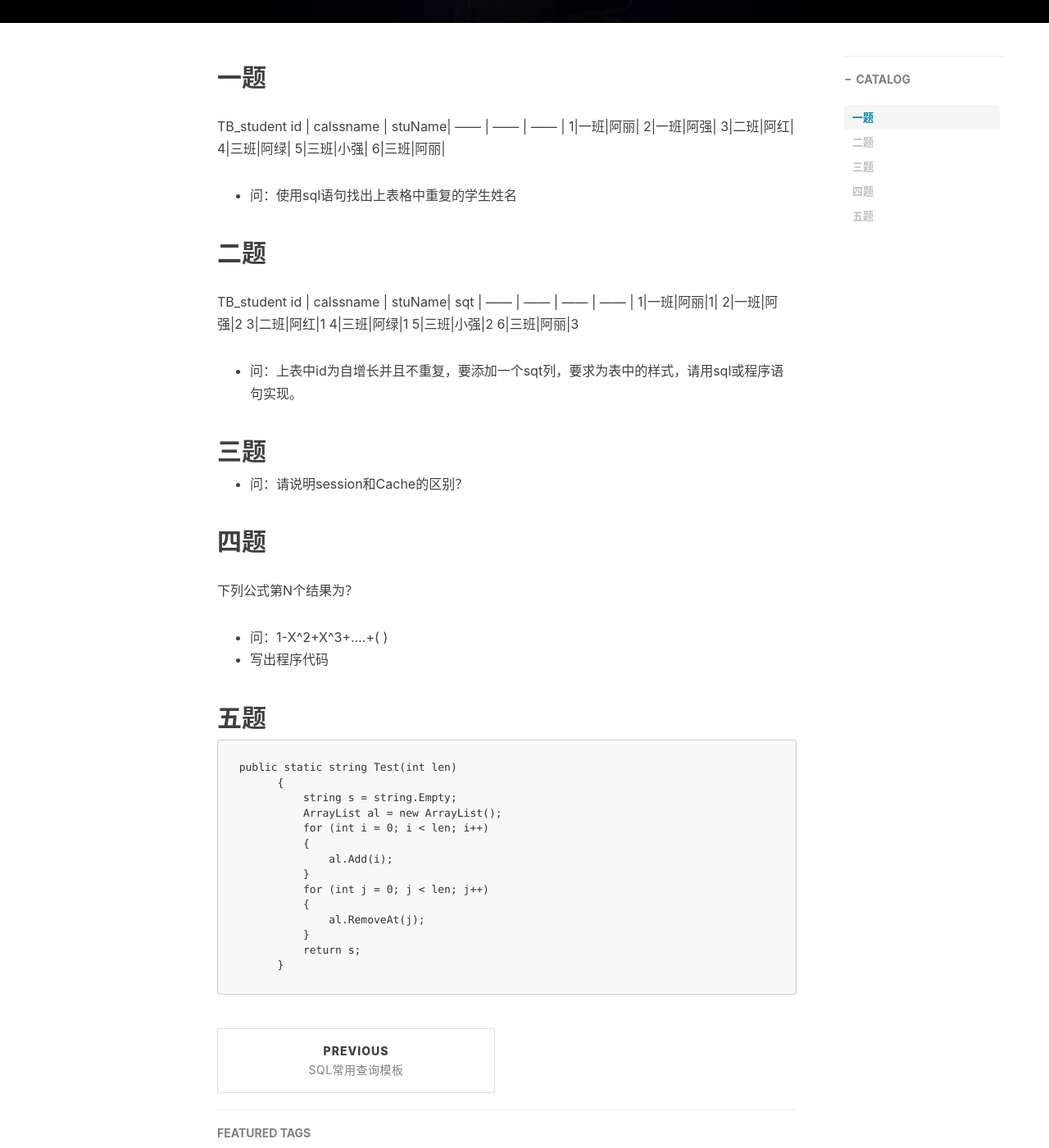
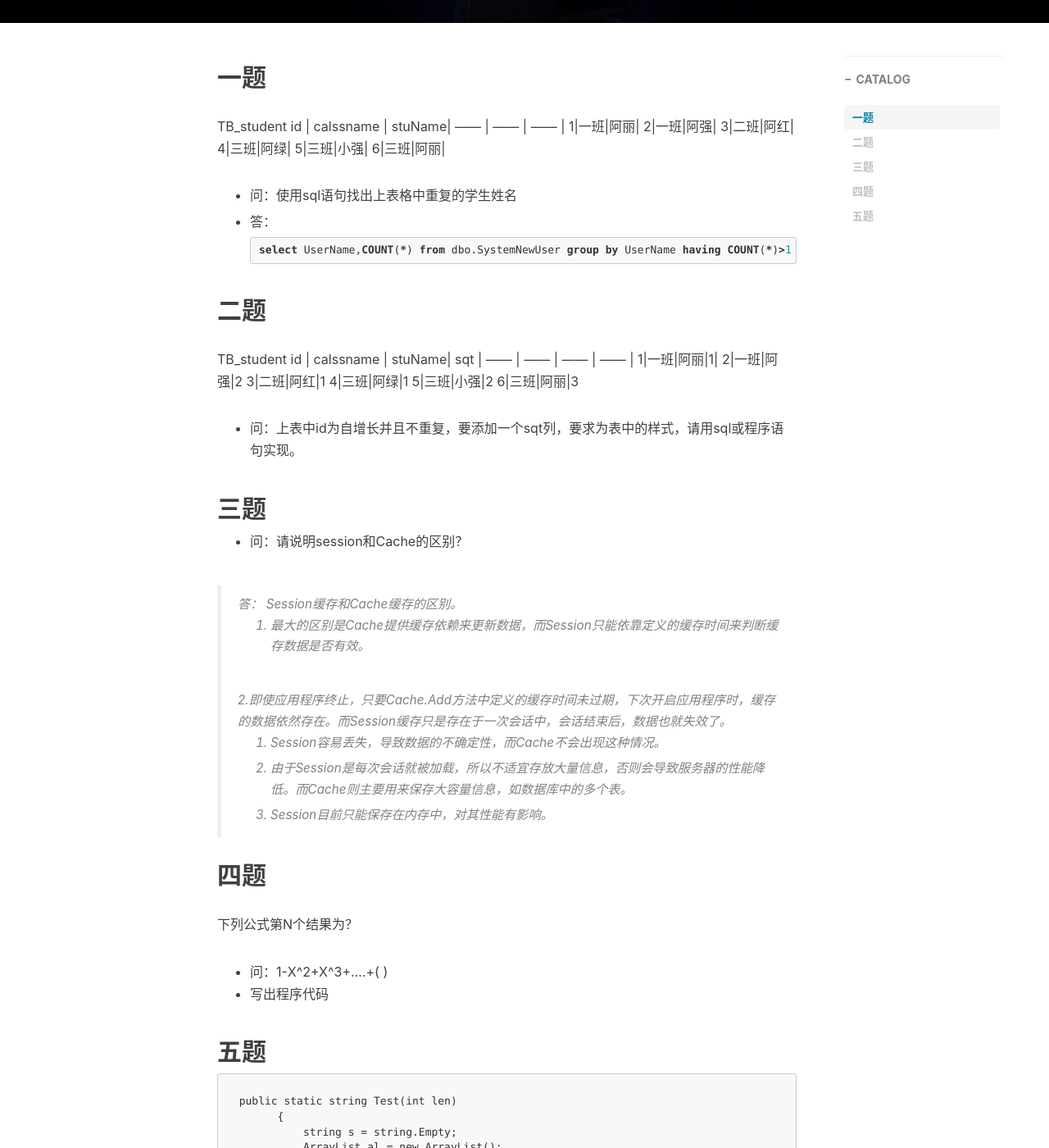
Before and after one commit to daigao/daigao.github.io, a Jekyll site: the page built from _posts/2018-11-11-上海逸舟科技有限公司.md, in a window 1280 px wide and 1400 px high, scrolled down 495 px. Shown: the whole window at 82% size. Built offline with Jekyll 4.4.1, drawn with Linux system fonts in a browser that asks for light colours; nearby versions of some CDN libraries; comment, search, counter and statistics services are not loaded.

Commit message:
Update _posts/2018-11-11-上海逸舟科技有限公司.md

````diff
--- a/_posts/2018-11-11-上海逸舟科技有限公司.md
+++ b/_posts/2018-11-11-上海逸舟科技有限公司.md
@@ -25,6 +25,11 @@ TB_student
 
 - 问：使用sql语句找出上表格中重复的学生姓名
 
+- 答：
+```sql
+select UserName,COUNT(*) from dbo.SystemNewUser group by UserName having COUNT(*)>1
+```
+
 ## 二题
 
 TB_student
@@ -42,6 +47,18 @@ TB_student
 ## 三题
 
 - 问：请说明session和Cache的区别？
+
+> 答： Session缓存和Cache缓存的区别。
+>
+> 1. 最大的区别是Cache提供缓存依赖来更新数据，而Session只能依靠定义的缓存时间来判断缓存数据是否有效。
+>
+> 2.即使应用程序终止，只要Cache.Add方法中定义的缓存时间未过期，下次开启应用程序时，缓存的数据依然存在。而Session缓存只是存在于一次会话中，会话结束后，数据也就失效了。
+>
+> 3. Session容易丢失，导致数据的不确定性，而Cache不会出现这种情况。
+>
+> 4. 由于Session是每次会话就被加载，所以不适宜存放大量信息，否则会导致服务器的性能降低。而Cache则主要用来保存大容量信息，如数据库中的多个表。
+>
+> 5. Session目前只能保存在内存中，对其性能有影响。
 
 ## 四题
 
````
